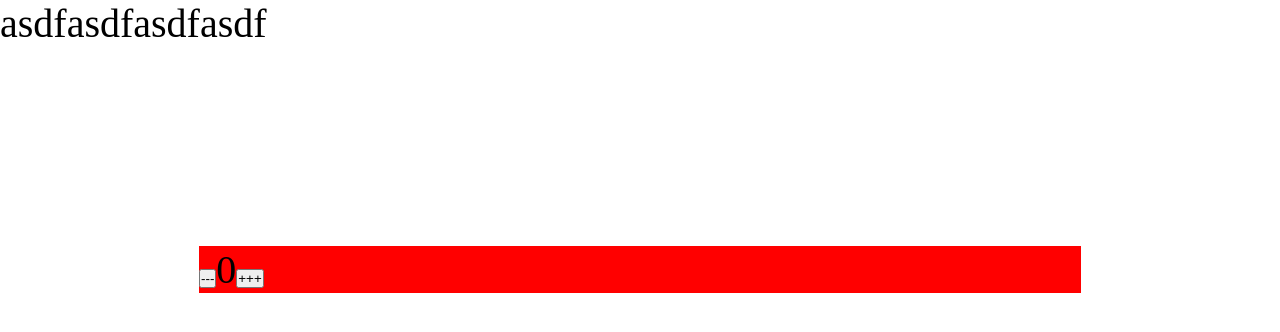
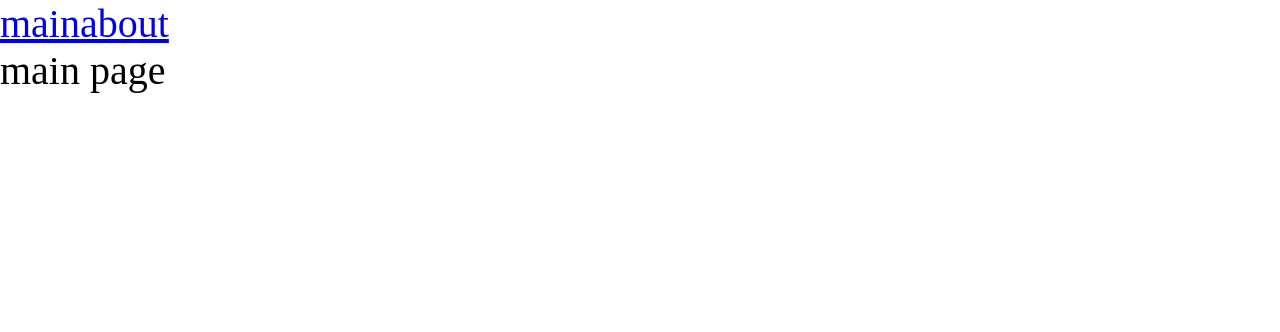
Before and after one commit to SampleText-24/lubim-production, a React app: page / in a window 1280 px wide. Shown: the top 332 px of the page. Built offline with nearby package versions, Linux system fonts and the light colour scheme.

Commit message:
feat: add routing and implement code splitting with React.lazy

```diff
--- a/package.json
+++ b/package.json
@@ -15,6 +15,7 @@
     "@types/node": "^22.1.0",
     "@types/react": "^18.3.3",
     "@types/react-dom": "^18.3.0",
+    "@types/react-router-dom": "^5.3.3",
     "@types/webpack": "^5.28.5",
     "@types/webpack-dev-server": "^4.7.1",
     "css-loader": "^7.1.2",
@@ -32,6 +33,7 @@
   },
   "dependencies": {
     "react": "^18.3.1",
-    "react-dom": "^18.3.1"
+    "react-dom": "^18.3.1",
+    "react-router-dom": "^6.26.0"
   }
 }
--- a/src/App.tsx
+++ b/src/App.tsx
@@ -1,11 +1,26 @@
-import Counter from "./components/Counter";
+import {Suspense} from "react";
 import './index.scss'
+import {Link, Route, Routes} from "react-router-dom";
+import {MainPageAsync} from "./pages/MainPage/MainPage.async";
+import {AboutPageAsync} from "./pages/AboutPage/AboutPage.async";
 
 const App = () => {
     return (
         <div className='app'>
-            asdfasdfasdfasdf
-            <Counter />
+            <Link to={'/'}>main</Link>
+            <Link to={'/about'}>about</Link>
+            <Suspense fallback={<div>L O A D I N G</div>}>
+                <Routes>
+                    <Route
+                        path={'/'}
+                        element={<MainPageAsync />}
+                    />
+                    <Route
+                        path={'/about'}
+                        element={<AboutPageAsync />}
+                    />
+                </Routes>
+            </Suspense>
         </div>
     );
 };
--- a/src/index.tsx
+++ b/src/index.tsx
@@ -1,8 +1,11 @@
 import {createRoot} from "react-dom/client";
 import App from "./App";
+import {BrowserRouter} from "react-router-dom";
 
 const container = document.getElementById('root');
 const root = createRoot(container)
 root.render(
-    <App />
+    <BrowserRouter>
+        <App />
+    </BrowserRouter>
 )
--- /dev/null
+++ b/src/pages/AboutPage/AboutPage.async.tsx
@@ -0,0 +1,3 @@
+import {lazy} from "react";
+
+export const AboutPageAsync = lazy(() => import('./AboutPage'))
--- /dev/null
+++ b/src/pages/AboutPage/AboutPage.tsx
@@ -0,0 +1,11 @@
+import React from 'react';
+
+const AboutPage = () => {
+    return (
+        <div>
+            about page
+        </div>
+    );
+};
+
+export default AboutPage;
--- /dev/null
+++ b/src/pages/MainPage/MainPage.async.tsx
@@ -0,0 +1,3 @@
+import {lazy} from "react";
+
+export const MainPageAsync = lazy(() => import('./MainPage'))
--- /dev/null
+++ b/src/pages/MainPage/MainPage.tsx
@@ -0,0 +1,11 @@
+import React from 'react';
+
+const MainPage = () => {
+    return (
+        <div>
+            main page
+        </div>
+    );
+};
+
+export default MainPage;
```
Also changed, not shown: 2 other files (tests, documents, lock files or other folders).
